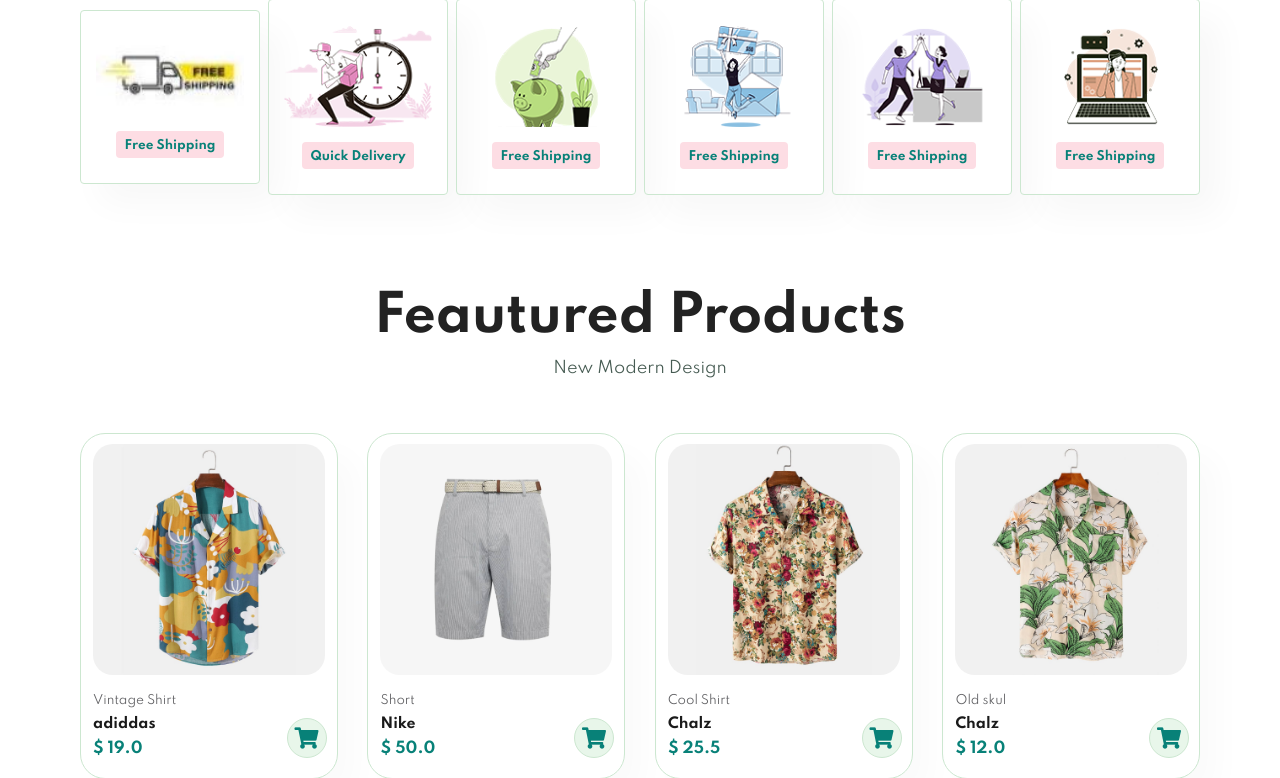
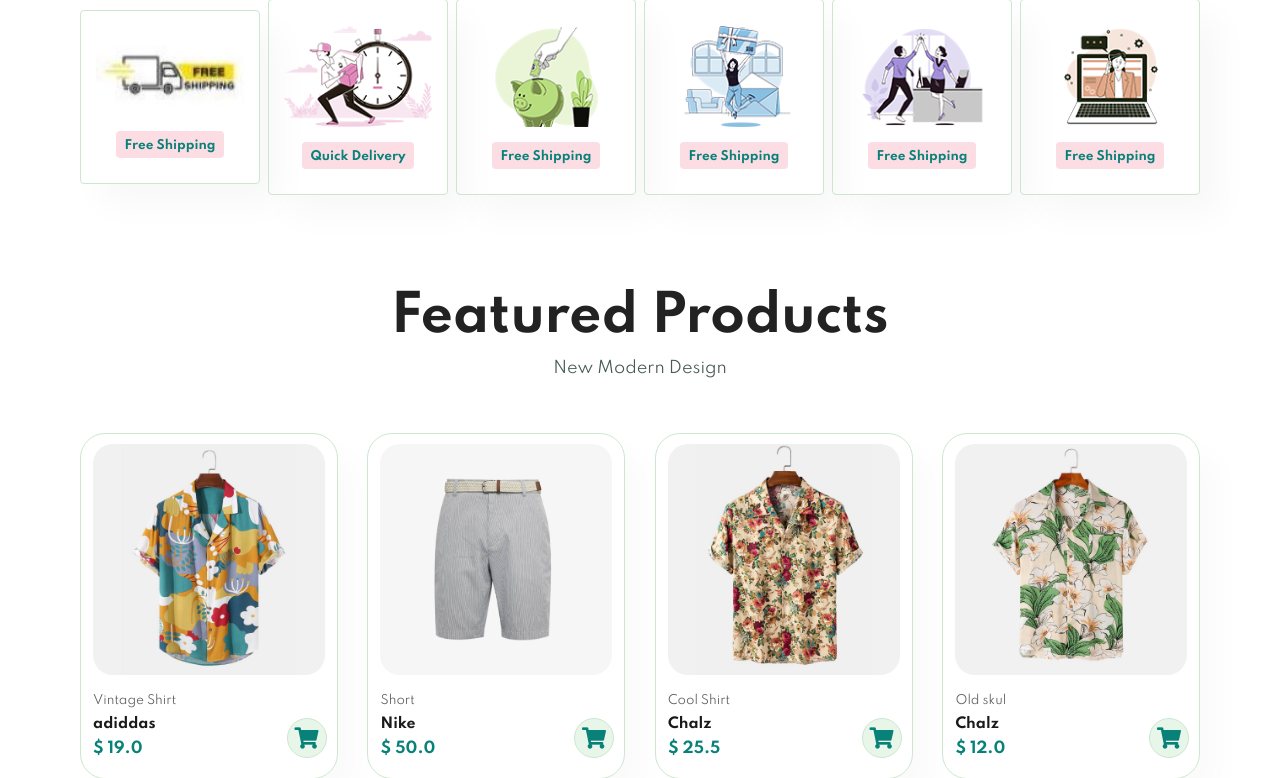
Before and after one commit to samuel025/Django-Ecommerce-App, a Django app: page / in a window 1280 px wide. Shown: the part 875-1653 px from the top of the page. Run offline with Django 4.2, Linux system fonts and the light colour scheme; data comes from the database, SQL or seed files in the repository; some libraries are stand-ins or nearby versions.

Commit message:
Update home.html

```diff
--- a/templates/home.html
+++ b/templates/home.html
@@ -38,7 +38,7 @@
 </section>
 
 <section id="product1" class="section-p1">
-    <h2>Feautured Products</h2>
+    <h2>Featured Products</h2>
     <p> New Modern Design</p>
     <div class="pro-container">
         {% for item in Item %}
```
